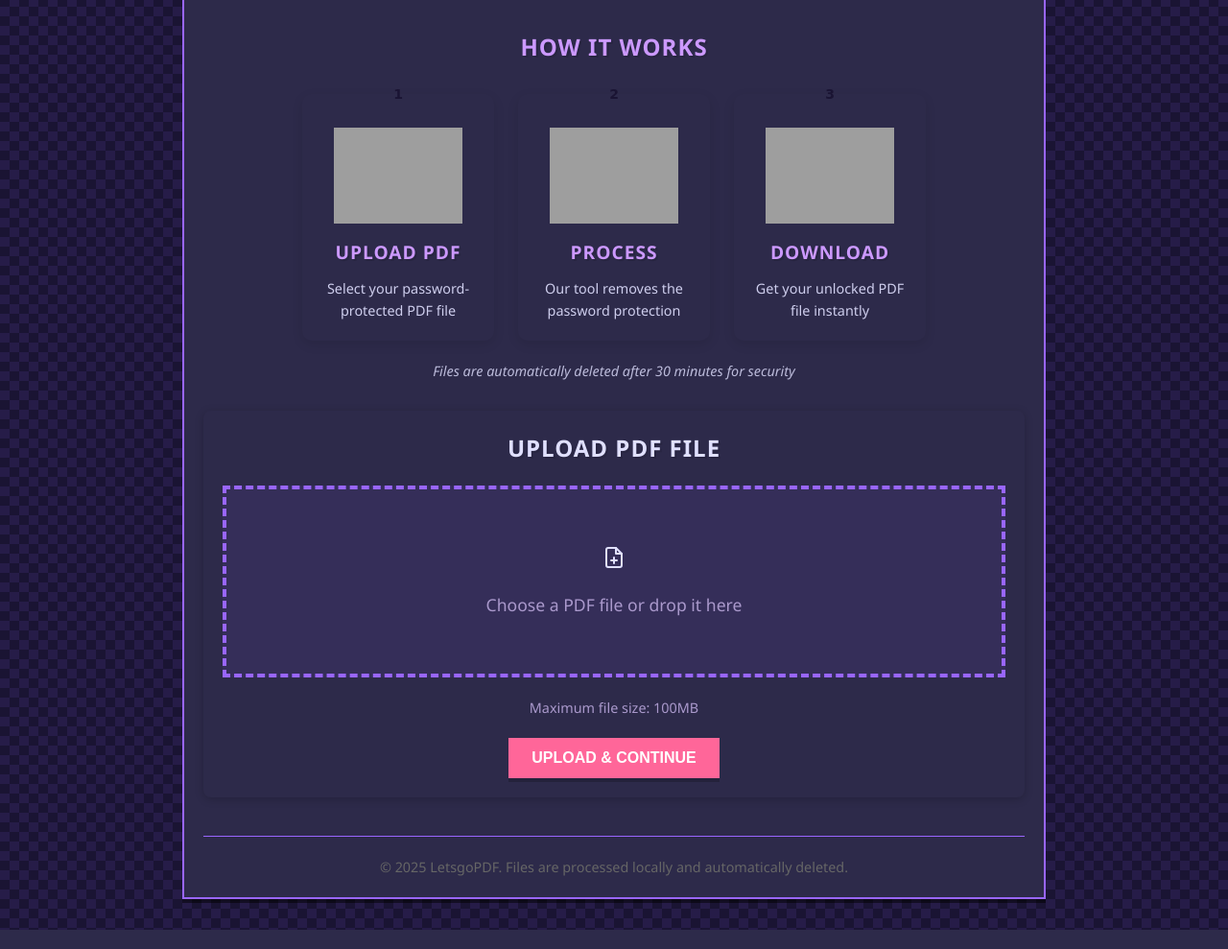
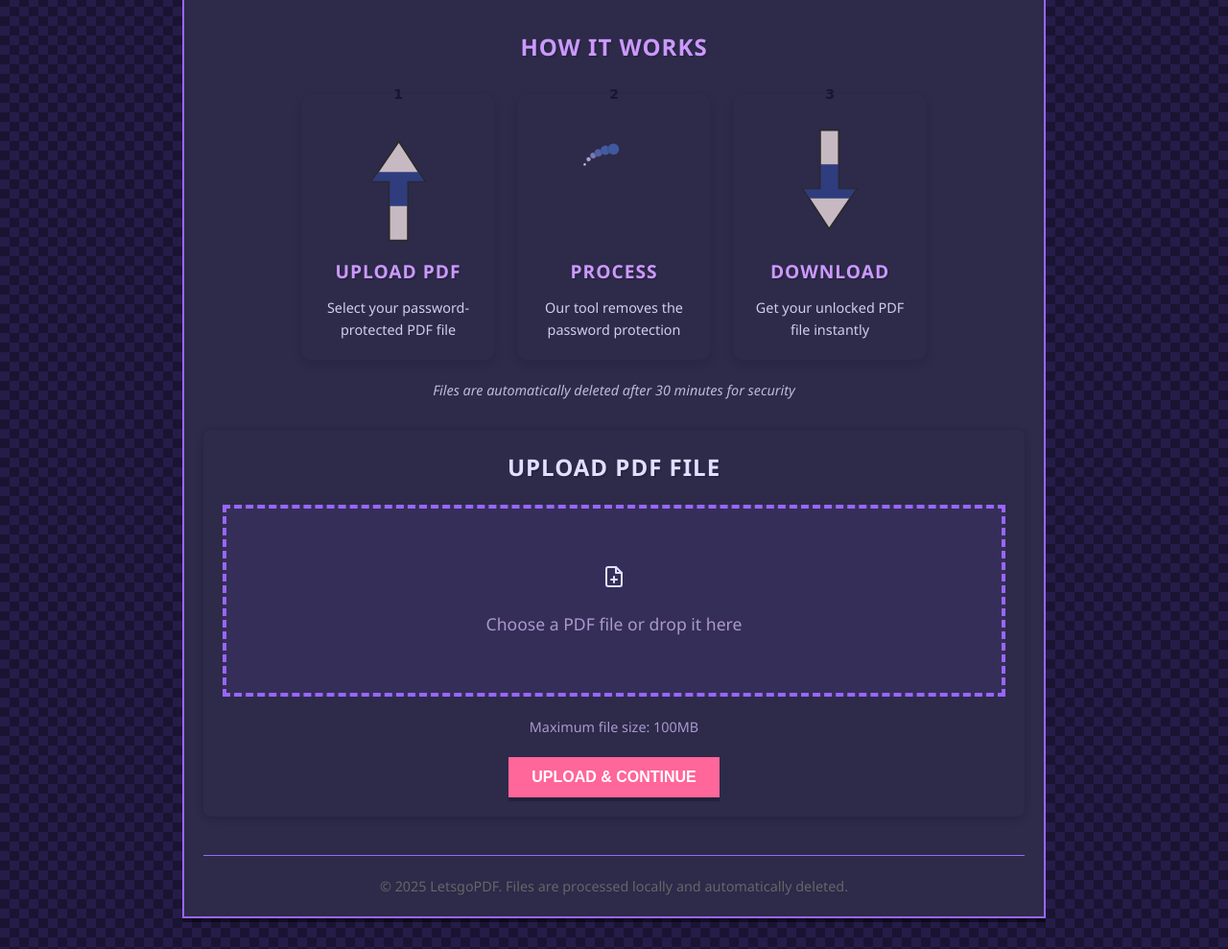
Before and after one commit to se7erin/LetsgoPDF, a Flask app: page / in a window 1280 px wide. Shown: the part 203-1192 px from the top of the page at 96% size. Run offline with Flask 3, Linux system fonts and the light colour scheme; some web fonts are replaced; grey boxes are pictures that could not be loaded.

Commit message:
added icons to 'how to guide'

```diff
--- a/static/css/style.css
+++ b/static/css/style.css
@@ -528,16 +528,15 @@
 
 .step-image {
     margin: 15px 0;
-    height: 100px;
+    height: 120px;
     display: flex;
     align-items: center;
     justify-content: center;
 }
 
-.step-image img {
-    max-width: 100%;
-    max-height: 100%;
-    object-fit: contain;
+.step-image lottie-player {
+    width: 100%;
+    height: 100%;
 }
 
 .step-box h3 {
--- a/templates/index.html
+++ b/templates/index.html
@@ -6,6 +6,7 @@
     <meta name="viewport" content="width=device-width, initial-scale=1.0">
     <title>LetsgoPDF - PDF Unlock Tool</title>
     <link rel="stylesheet" href="{{ url_for('static', filename='css/style.css') }}">
+    <script src="https://unpkg.com/@lottiefiles/lottie-player@latest/dist/lottie-player.js"></script>
 </head>
 <body class="dark-theme">
     <button class="theme-toggle" id="themeToggle">🌙</button>
@@ -22,7 +23,13 @@
                     <div class="step-box">
                         <div class="step-number">1</div>
                         <div class="step-image">
-                            <img src="{{ url_for('static', filename='images/upload.gif') }}" alt="Upload PDF">
+                            <lottie-player
+                                src="{{ url_for('static', filename='images/upload.json') }}"
+                                background="transparent"
+                                speed="1"
+                                loop
+                                autoplay>
+                            </lottie-player>
                         </div>
                         <h3>Upload PDF</h3>
                         <p>Select your password-protected PDF file</p>
@@ -31,7 +38,13 @@
                     <div class="step-box">
                         <div class="step-number">2</div>
                         <div class="step-image">
-                            <img src="{{ url_for('static', filename='images/process.gif') }}" alt="Process PDF">
+                            <lottie-player
+                                src="{{ url_for('static', filename='images/loader.json') }}"
+                                background="transparent"
+                                speed="1"
+                                loop
+                                autoplay>
+                            </lottie-player>
                         </div>
                         <h3>Process</h3>
                         <p>Our tool removes the password protection</p>
@@ -40,7 +53,13 @@
                     <div class="step-box">
                         <div class="step-number">3</div>
                         <div class="step-image">
-                            <img src="{{ url_for('static', filename='images/download.gif') }}" alt="Download PDF">
+                            <lottie-player
+                                src="{{ url_for('static', filename='images/download.json') }}"
+                                background="transparent"
+                                speed="1"
+                                loop
+                                autoplay>
+                            </lottie-player>
                         </div>
                         <h3>Download</h3>
                         <p>Get your unlocked PDF file instantly</p>
```
Also changed, not shown: static/images/download.json (added, +1 -0 lines), static/images/loader.json (added, +1 -0 lines), static/images/upload.json (added, +1 -0 lines), 3 other files.
